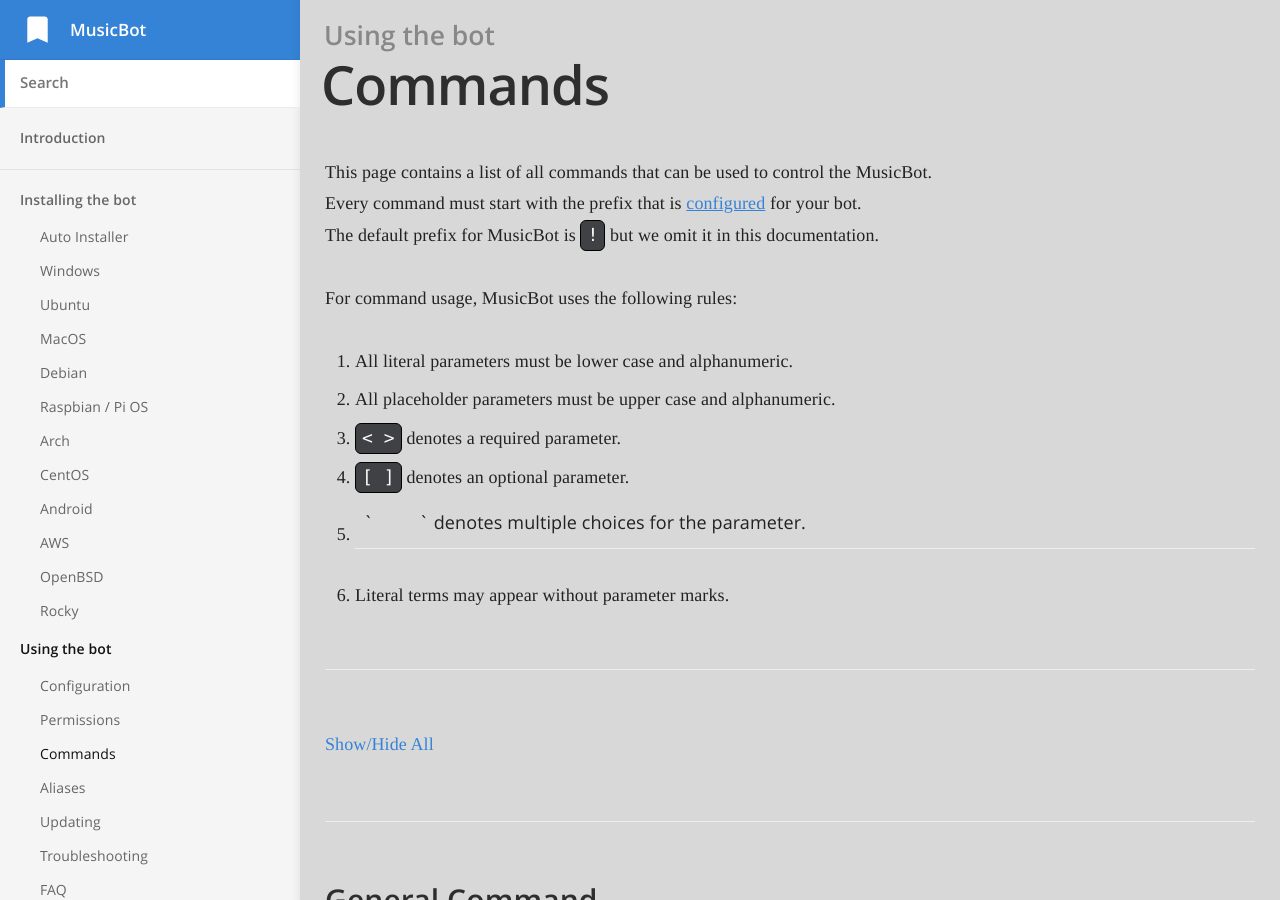
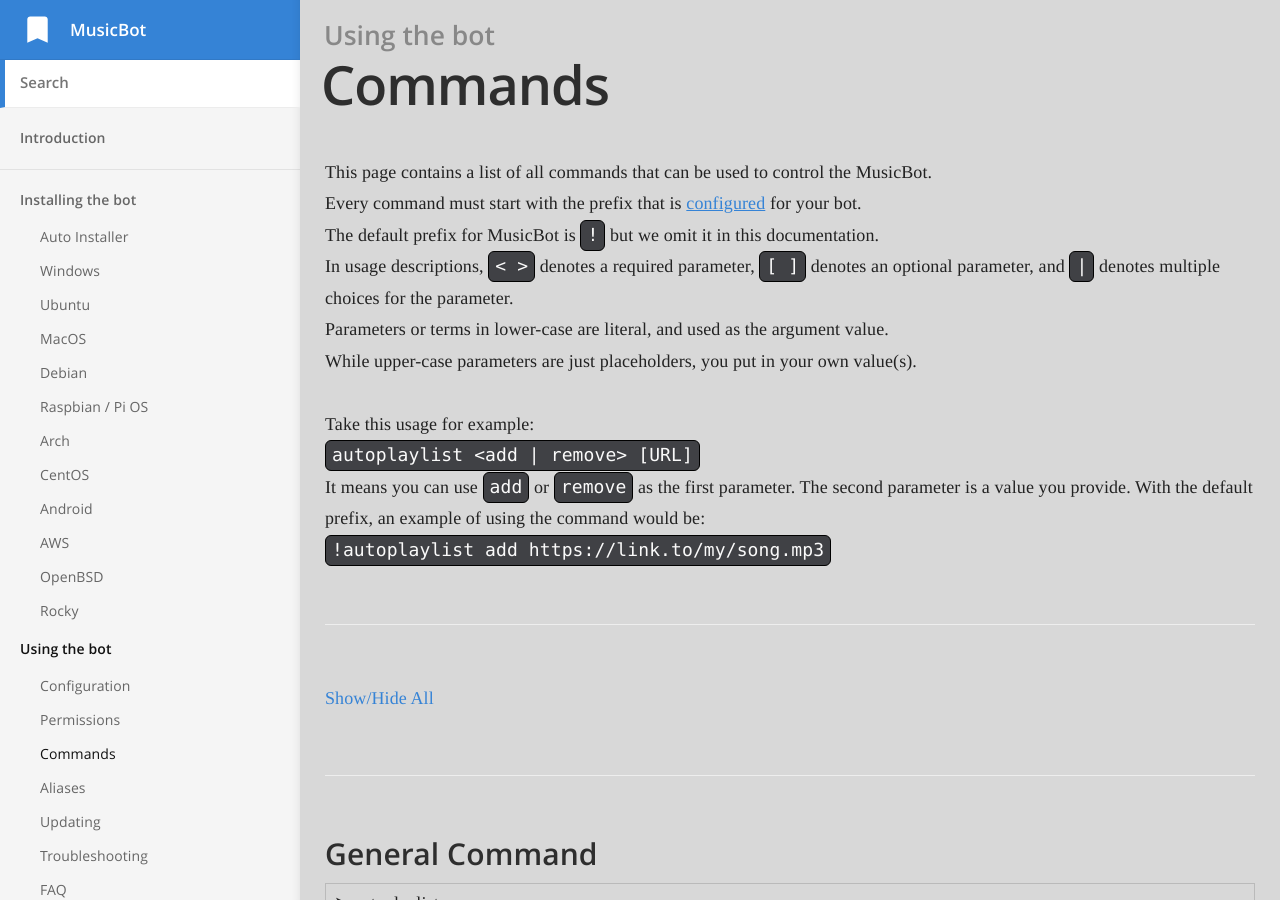
Before and after one commit to Just-Some-Bots/MusicBot, a Jekyll site: the page built from _docs/using/commands.md, in a window 1280 px wide and 900 px high. Built offline with Jekyll 4.4.1, drawn with Linux system fonts in a browser that asks for light colours.

Commit message:
Maybe not as a verbose list.

```diff
--- a/_docs/using/commands.md
+++ b/_docs/using/commands.md
@@ -7,14 +7,15 @@ order: 3
 This page contains a list of all commands that can be used to control the MusicBot.
 Every command must start with the prefix that is [configured]({{ site.baseurl }}/using/configuration) for your bot.
 The default prefix for MusicBot is `!` but we omit it in this documentation.
+In usage descriptions, `< >` denotes a required parameter, `[ ]` denotes an optional parameter, and `|` denotes multiple choices for the parameter.
+Parameters or terms in lower-case are literal, and used as the argument value.
+While upper-case parameters are just placeholders, you put in your own value(s).
 
-For command usage, MusicBot uses the following rules:
-1. All literal parameters must be lower case and alphanumeric.
-2. All placeholder parameters must be upper case and alphanumeric.
-3. `< >` denotes a required parameter.
-4. `[ ]` denotes an optional parameter.
-5. ` | ` denotes multiple choices for the parameter.
-6. Literal terms may appear without parameter marks.
+Take this usage for example:
+`autoplaylist <add | remove> [URL]`
+It means you can use `add` or `remove` as the first parameter.  The second parameter is a value you provide.
+With the default prefix, an example of using the command would be:
+`!autoplaylist add https://link.to/my/song.mp3`
 
 ---
 
```
